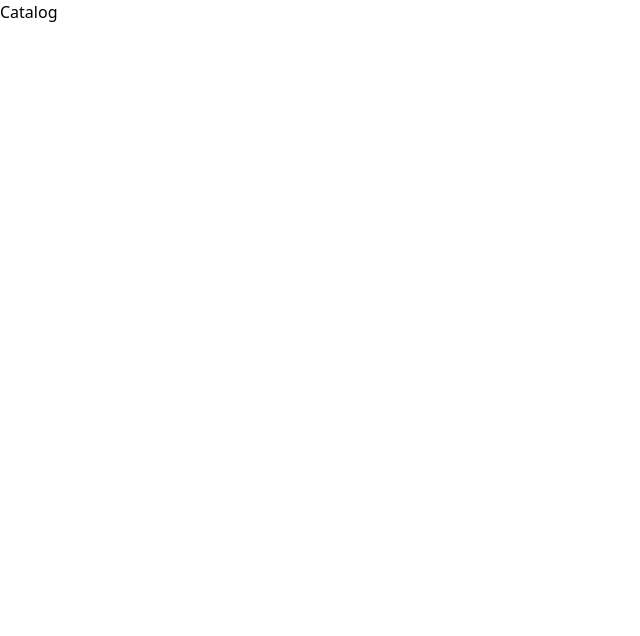
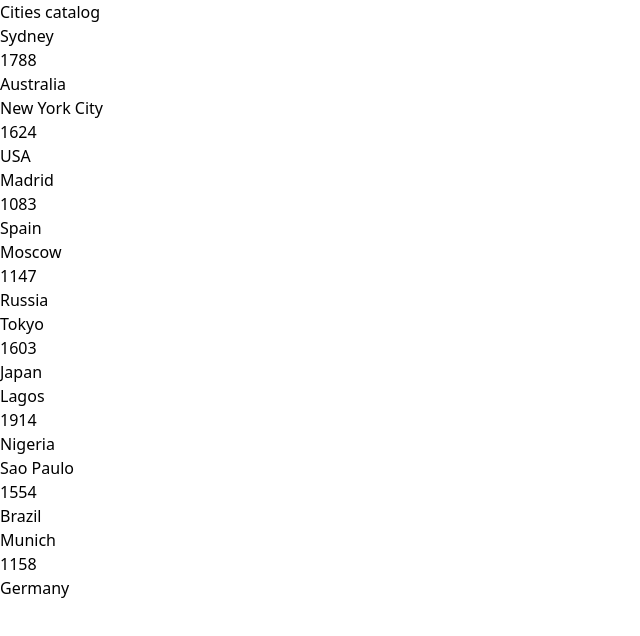
Before and after one commit to kirillkorolev/tech-task, an Angular app: page /catalog in a window 1280 px wide. Shown: the top 636 px of the page, without its empty margins (0-640 px from the left). Built offline with nearby package versions, Linux system fonts and the light colour scheme.

Commit message:
added rendering a static data

```diff
--- a/src/app/app.module.ts
+++ b/src/app/app.module.ts
@@ -1,8 +1,8 @@
 import { NgModule } from '@angular/core';
 import { BrowserModule } from '@angular/platform-browser';
-
 import { AppRoutingModule } from './app-routing.module';
 import { AppComponent } from './app.component';
+import { HttpClientModule } from '@angular/common/http';
 
 @NgModule({
   declarations: [
@@ -11,6 +11,7 @@ import { AppComponent } from './app.component';
   imports: [
     BrowserModule,
     AppRoutingModule,
+    HttpClientModule,
   ],
   providers: [],
   bootstrap: [AppComponent]
--- /dev/null
+++ b/src/app/interfaces/cities-data.model.ts
@@ -0,0 +1,5 @@
+import { CityModel } from "./city.model";
+
+export interface CitiesDataModel {
+  cities: CityModel[]
+}
--- a/src/app/interfaces/index.ts
+++ b/src/app/interfaces/index.ts
@@ -0,0 +1,2 @@
+export * from './city.model';
+export * from './cities-data.model';
--- a/src/app/pages/catalog-page/catalog-page.component.html
+++ b/src/app/pages/catalog-page/catalog-page.component.html
@@ -1 +1,9 @@
-<div>{{ title }}</div>
+<h1>{{ title }}</h1>
+
+<ul>
+  <li *ngFor="let city of cities | async">
+    <h2>{{ city.name}}</h2>
+    <div> {{ city.founded }} </div>
+    <div> {{ city.country }} </div>
+  </li>
+</ul>
--- a/src/app/pages/catalog-page/catalog-page.component.ts
+++ b/src/app/pages/catalog-page/catalog-page.component.ts
@@ -1,4 +1,5 @@
 import { ChangeDetectionStrategy, Component, OnInit } from "@angular/core";
+import { DataService } from "src/app/services";
 
 @Component({
   selector: 'catalog-page',
@@ -6,6 +7,14 @@ import { ChangeDetectionStrategy, Component, OnInit } from "@angular/core";
   styleUrls: ['./catalog-page.component.scss'],
   changeDetection: ChangeDetectionStrategy.OnPush
 })
-export class CatalogPageComponent{
-  public title = 'Catalog';
+export class CatalogPageComponent implements OnInit{
+  public title = 'Cities catalog';
+
+  public cities = this.dataService.citiesData$;
+
+  constructor(private dataService: DataService) {}
+
+  ngOnInit(): void {
+    this.dataService.saveData();
+  }
 }
--- /dev/null
+++ b/src/app/services/data.service.ts
@@ -0,0 +1,24 @@
+import { HttpClient } from "@angular/common/http";
+import { Injectable } from "@angular/core";
+import { BehaviorSubject, Observable, debounceTime, filter } from "rxjs";
+import { CitiesDataModel, CityModel } from "../interfaces";
+
+@Injectable({
+  providedIn: "root"
+})
+
+export class DataService {
+  constructor(private httpClient: HttpClient) {
+  }
+
+  private _citiesData: BehaviorSubject<CityModel[] | null> = new BehaviorSubject<CityModel[] | null>(null)
+  public citiesData$: Observable<CityModel[] | null> = this._citiesData.pipe(filter(x => !!x))
+
+  saveData() {
+    this.httpClient.get<CitiesDataModel>('assets/cities.json').subscribe(
+      (data) => {
+        this._citiesData.next(data.cities)
+      }
+    )
+  }
+}
--- /dev/null
+++ b/src/app/services/index.ts
@@ -0,0 +1 @@
+export * from './data.service';
--- /dev/null
+++ b/src/assets/cities.json
@@ -0,0 +1,124 @@
+{
+  "cities": [
+    {
+      "name": "Sydney",
+      "name_native": "Sydney",
+      "country": "Australia",
+      "continent": "Australia",
+      "latitude": "-33.865143",
+      "longitude": "151.209900",
+      "population": "5312000",
+      "founded": "1788",
+      "landmarks": [
+        "Sydney Opera House",
+        "Sydney Harbour Bridge",
+        "Queen Victoria Building"
+      ]
+    },
+    {
+      "name": "New York City",
+      "name_native": "New York City",
+      "country": "USA",
+      "continent": "North America",
+      "latitude": "40.730610",
+      "longitude": "-73.935242",
+      "population": "8419000",
+      "founded": "1624",
+      "landmarks": [
+        "Chrysler Building",
+        "Brooklyn Bridge",
+        "Madison Square Garden"
+      ]
+    },
+    {
+      "name": "Madrid",
+      "name_native": "Madrid",
+      "country": "Spain",
+      "continent": "Europe",
+      "latitude": "40.416775",
+      "longitude": "-3.703790",
+      "population": "3223000",
+      "founded": "1083",
+      "landmarks": [
+        "Royal Palace",
+        "Plaza Mayor",
+        "Plaza de Cibeles"
+      ]
+    },
+    {
+      "name": "Moscow",
+      "name_native": "Москва",
+      "country": "Russia",
+      "continent": "Europe",
+      "latitude": "55.751244",
+      "longitude": "37.618423",
+      "population": "11920000",
+      "founded": "1147",
+      "landmarks": [
+        "Saint Basil's Cathedral",
+        "Kremlin",
+        "Bolshoi Theatre"
+      ]
+    },
+    {
+      "name": "Tokyo",
+      "name_native": "東京",
+      "country": "Japan",
+      "continent": "Asia",
+      "latitude": "35.652832",
+      "longitude": "139.839478",
+      "population": "13960000",
+      "founded": "1603",
+      "landmarks": [
+        "Meji Shrine",
+        "Asakusa",
+        "Tokyo Skytree"
+      ]
+    },
+    {
+      "name": "Lagos",
+      "name_native": "Lagos",
+      "country": "Nigeria",
+      "continent": "Africa",
+      "latitude": "6.465422",
+      "longitude": "3.406448",
+      "population": "14800000",
+      "founded": "1914",
+      "landmarks": [
+        "Iga Idungaran",
+        "Freedom Park",
+        "The Cathedral Church of Christ"
+      ]
+    },
+    {
+      "name": "Sao Paulo",
+      "name_native": "São Paulo",
+      "country": "Brazil",
+      "continent": "South America",
+      "latitude": "-23.533773",
+      "longitude": "-46.625290",
+      "population": "12330000",
+      "founded": "1554",
+      "landmarks": [
+        "Mosteiro De Sao Bento",
+        "Italian Building",
+        "Farol Santander"
+      ]
+    },
+    {
+      "name": "Munich",
+      "name_native": "München",
+      "country": "Germany",
+      "continent": "Europe",
+      "latitude": "48.137154",
+      "longitude": "11.576124",
+      "population": "1472000",
+      "founded": "1158",
+      "landmarks": [
+        "Bavaria statue",
+        "Marienplatz",
+        "ottonova office"
+      ]
+    }
+  ]
+}
```
Also changed, not shown: src/app/interfaces/city.model.ts (added, +11 -0 lines).
